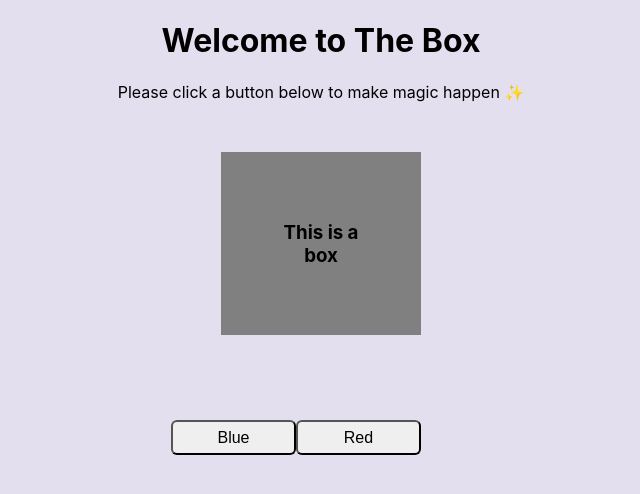
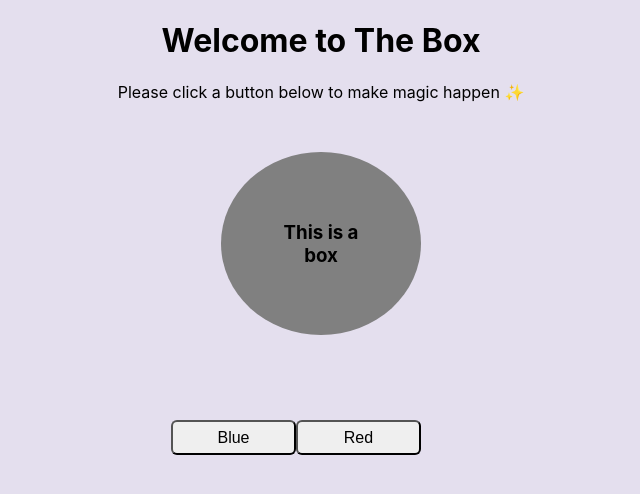
Before and after one commit to antdke/styled-buttons, a React (Create React App) app: page / in a window 1280 px wide. Shown: the top 494 px of the page, without its empty margins (319-959 px from the left). Built offline with nearby package versions, Linux system fonts and the light colour scheme.

Commit message:
Added borderRadius property to the Box component's style

```diff
--- a/src/components/Box.tsx
+++ b/src/components/Box.tsx
@@ -13,7 +13,8 @@ const Box: React.FC<BoxProps> = ({ color }) => {
         width: "100px",
         margin: "50px auto",
         backgroundColor: color,
-        padding: "50px"
+        padding: "50px",
+        borderRadius: "50%"
       }}
     >
       <h3>This is a box</h3>
```
